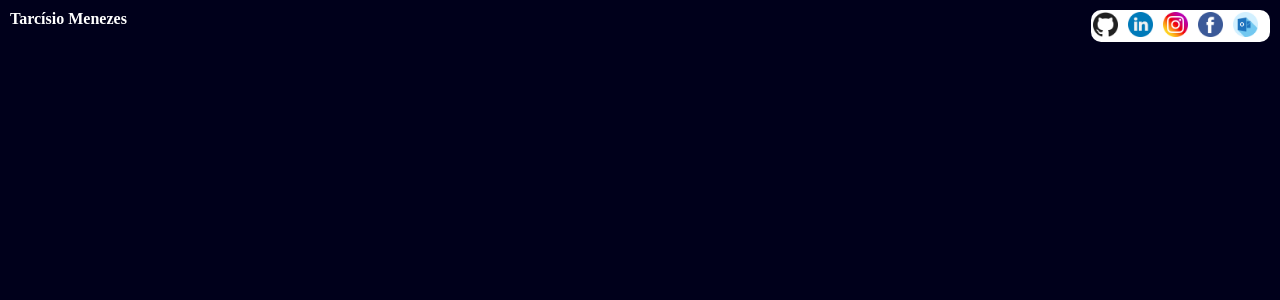
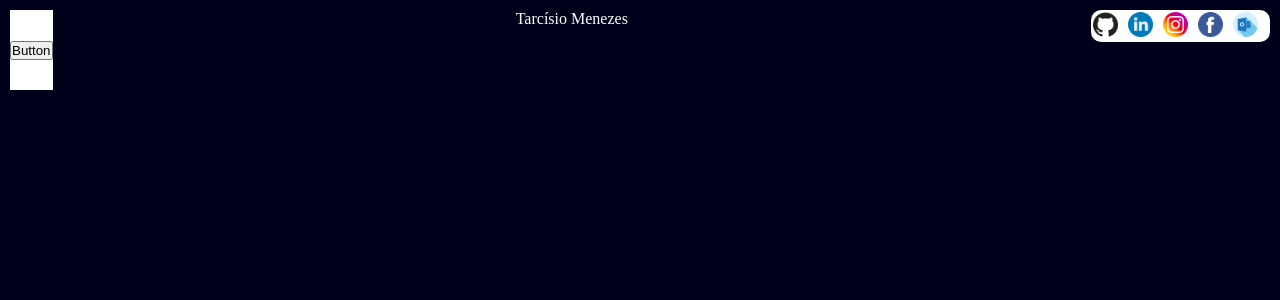
Before and after one commit to tarcisiomenezes2023/my-portfoliov2, a React (Vite) app in the folder portfolio-v2/: page / in a window 1280 px wide. Shown: the top 300 px of the page. Built offline with nearby package versions, Linux system fonts and the light colour scheme.

Commit message:
Sass and framer-motiona added, missing toggleButton

```diff
--- a/portfolio-v2/src/components/Hero.jsx
+++ b/portfolio-v2/src/components/Hero.jsx
@@ -1,5 +1,6 @@
 import styled from "styled-components"
 import Navbar from "./Navbar"
+
 
 const Section = styled.div`
   height: 100vh;
@@ -7,6 +8,7 @@ const Section = styled.div`
 `
 
 const Hero = () => {
+
   return (
     <Section>
       <Navbar />
--- a/portfolio-v2/src/components/Navbar.jsx
+++ b/portfolio-v2/src/components/Navbar.jsx
@@ -1,4 +1,6 @@
 import styled from "styled-components";
+import Sidebar from "./siderbar/Sidebar";
+import { motion } from "framer-motion";
 
 const Container = styled.div`
   height: 100px;
@@ -33,7 +35,10 @@ const Social = styled.img`
 const Navbar = () => {
   return (
     <Container>
-      <Name>Tarcísio Menezes</Name>
+      <Sidebar />
+      <motion.Name initial={{opacity: 0, scale: 0.5}} animate={{ opacity: 1, scale: 1 }} transition={{ duration: 1 }} >
+        Tarcísio Menezes
+      </motion.Name>
       <SocialContainer>
         <a href="#"><Social src="./img/github1.png" alt="github" /></a>
         <a href="#"><Social src="./img/linkedin1.png" alt="linkedin" /></a>
--- /dev/null
+++ b/portfolio-v2/src/components/siderbar/Sidebar.jsx
@@ -0,0 +1,17 @@
+import "./Sidebar.scss"
+import Links from "./links/Links"
+import ToggleButton from "./togglebutton/ToggleButton"
+
+
+const Sidebar = () => {
+  return (
+    <div className="sidebar">
+        <div className="bg">
+            <Links />
+        </div>
+        <ToggleButton />
+    </div>
+  )
+}
+
+export default Sidebar
--- /dev/null
+++ b/portfolio-v2/src/components/siderbar/Sidebar.scss
@@ -0,0 +1,43 @@
+.sidebar {
+    display: flex;
+    flex-direction: column;
+    align-items: center;
+    justify-content: center;
+    background-color: white;
+    color: black;
+
+    .bg {
+        position: fixed;
+        top: 0;
+        left: 0;
+        width: 400px;
+        background: white;
+
+        .links {
+            position: absolute;
+            height: 100%;
+            width: 100%;
+            display: flex;
+            flex-direction: column;
+            align-items: center;
+            justify-content: center;
+            gap: 20px;
+
+            a {
+                font-size: 35px;
+            }
+        }
+    }
+
+    .button {
+        width: 50px;
+        height: 50px;
+        border-radius: 50%;
+        position: fixed;
+        top: 25px;
+        height: 25px;
+        background-color: transparent;
+        border: none;
+    }
+
+}
--- /dev/null
+++ b/portfolio-v2/src/components/siderbar/links/Links.jsx
@@ -0,0 +1,10 @@
+
+const Links = () => {
+  return (
+    <div>
+
+    </div>
+  )
+}
+
+export default Links
--- /dev/null
+++ b/portfolio-v2/src/components/siderbar/togglebutton/ToggleButton.jsx
@@ -0,0 +1,8 @@
+
+const ToggleButton = () => {
+  return (
+    <button>Button</button>
+  )
+}
+
+export default ToggleButton
```
Also changed, not shown: portfolio-v2/src/components/Hero.scss (added).
